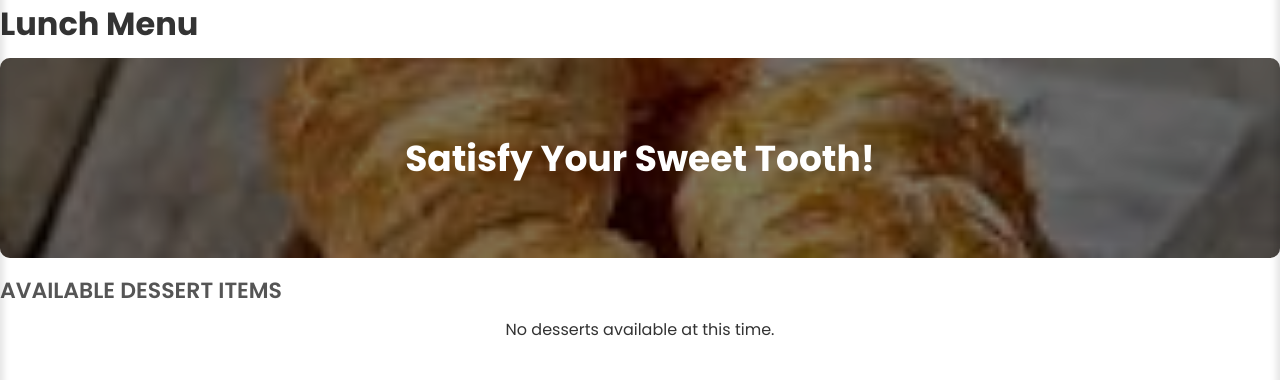
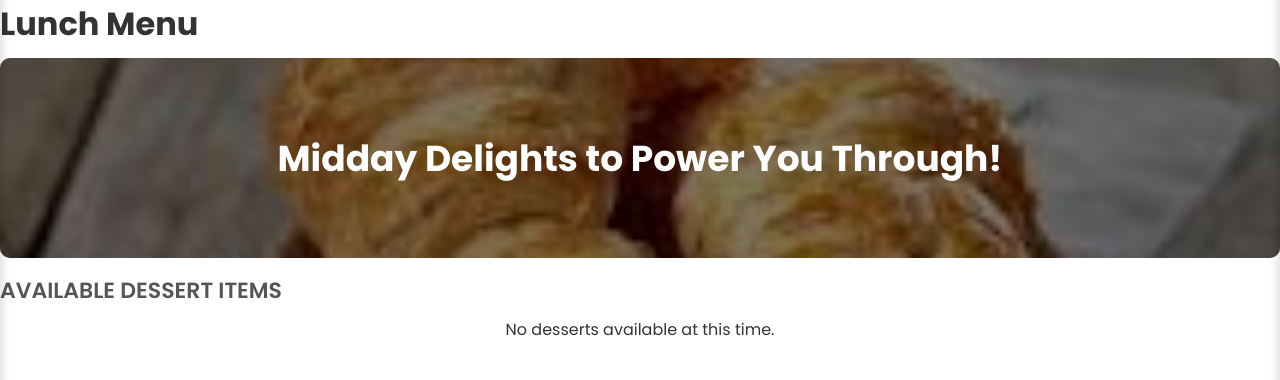
Before and after one commit to Bliss109/Strath_Eats, a PHP site: the page made by Cafeteria/Index page 2/Index page 2/lunch.php in a window 1280 px wide. Shown: the part 97-477 px from the top of the page. Run offline with PHP 8.4, Linux system fonts and the light colour scheme; data that the repository does not hold is empty.

Commit message:
Updated each category page with personalized messages

```diff
--- a/Cafeteria/Index page 2/Index page 2/breakfast.php
+++ b/Cafeteria/Index page 2/Index page 2/breakfast.php
@@ -71,7 +71,7 @@ $conn->close();
         <section class="cover">
             <div class="cover-overlay">
                 <h1>
-                    <span class="slogan">Satisfy Your Sweet Tooth!</span>
+                    <span class="slogan">Fuel Your Day, the Delicious Way!</span>
                 </h1>
             </div>
         </section>
--- a/Cafeteria/Index page 2/Index page 2/drinks.php
+++ b/Cafeteria/Index page 2/Index page 2/drinks.php
@@ -72,7 +72,7 @@ $conn->close();
         <section class="cover">
             <div class="cover-overlay">
                 <h1>
-                    <span class="slogan">Satisfy Your Sweet Tooth!</span>
+                    <span class="slogan">Sip, Relax, and Refresh Your Spirit!</span>
                 </h1>
             </div>
         </section>
--- a/Cafeteria/Index page 2/Index page 2/lunch.php
+++ b/Cafeteria/Index page 2/Index page 2/lunch.php
@@ -73,7 +73,7 @@ $conn->close();
         <section class="cover">
             <div class="cover-overlay">
                 <h1>
-                    <span class="slogan">Satisfy Your Sweet Tooth!</span>
+                    <span class="slogan">Midday Delights to Power You Through!</span>
                 </h1>
             </div>
         </section>
--- a/Cafeteria/Index page 2/Index page 2/snacks.php
+++ b/Cafeteria/Index page 2/Index page 2/snacks.php
@@ -72,7 +72,7 @@ $conn->close();
         <section class="cover">
             <div class="cover-overlay">
                 <h1>
-                    <span class="slogan">Satisfy Your Sweet Tooth!</span>
+                    <span class="slogan">Bite-Sized Bliss Anytime, Anywhere!</span>
                 </h1>
             </div>
         </section>
```
